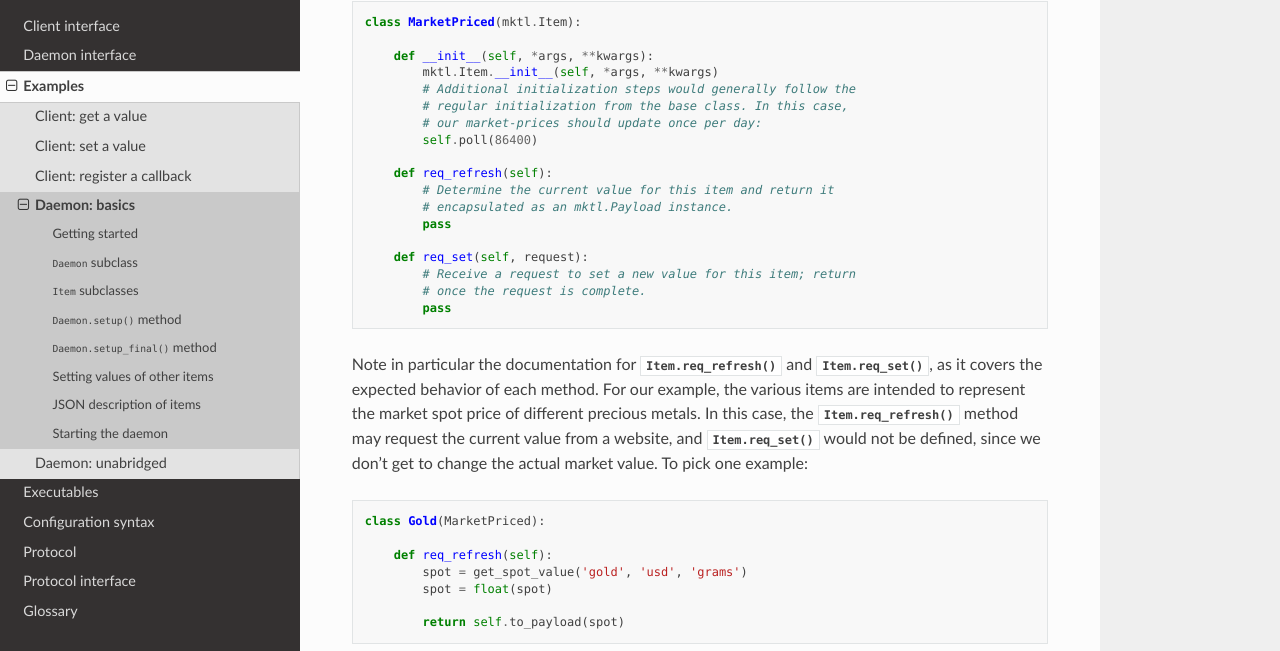
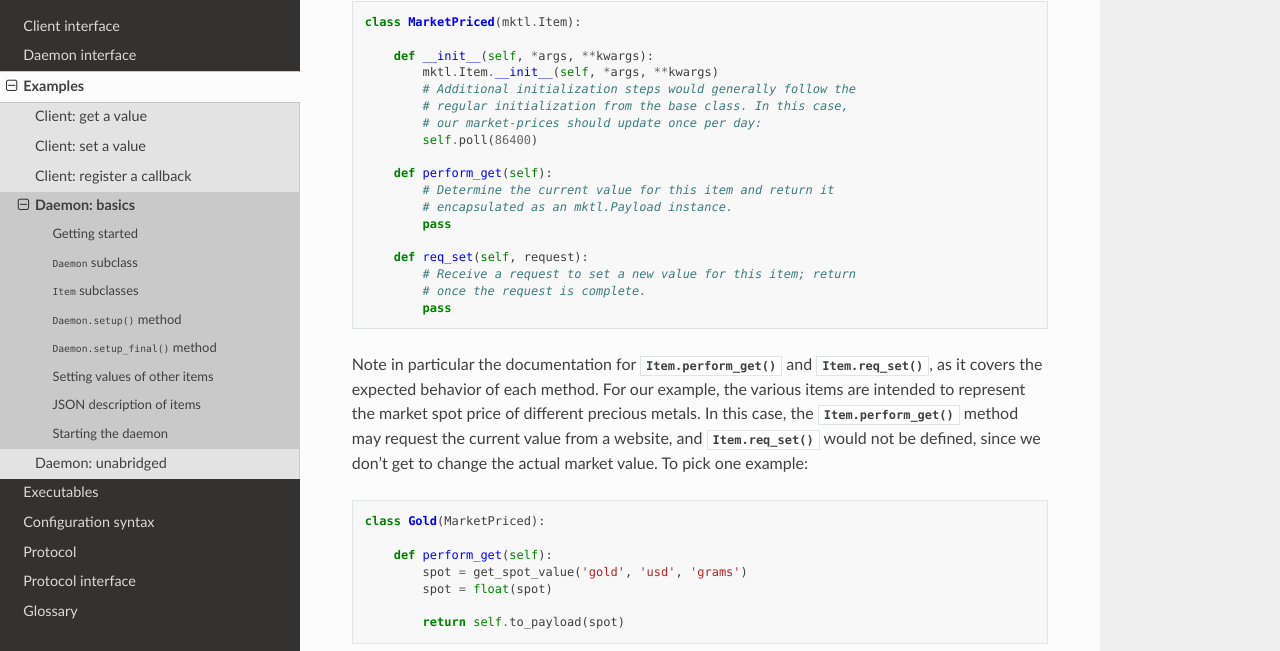
Before and after one commit to KeckObservatory/mKTL, a Sphinx documentation site: the page built from doc/example/daemon.rst, in a window 1280 px wide and 900 px high, scrolled down 1017 px. Shown: the part 94-745 px from the top of the window. Built offline with Sphinx 7.4.7 and the Read the Docs theme 3.1.0, drawn with Linux system fonts in a browser that asks for light colours.

Commit message:
Change req_refresh() to perform_get().

```diff
--- a/doc/daemon.rst
+++ b/doc/daemon.rst
@@ -59,12 +59,12 @@ subclasses. This is where requests get handled, where data gets interpreted,
 where logic is defined that could span items within and without the boundaries
 of the containing :class:`mktl.Daemon`.
 
-Subclass definitions of the :func:`mktl.Item.req_refresh`,
+Subclass definitions of the :func:`mktl.Item.perform_get`,
 :func:`mktl.Item.req_set`, and :func:`mktl.Item.validate` methods
 are the key methods to override when implementing custom behavior.
 
 .. autoclass:: mktl.Item
-   :members: from_payload, poll, publish, req_get, req_poll, req_refresh, req_set, to_payload, validate
+   :members: from_payload, perform_get, poll, publish, req_get, req_poll, req_set, to_payload, validate
 
 
 marked executable
--- a/doc/example/daemon.rst
+++ b/doc/example/daemon.rst
@@ -64,7 +64,7 @@ An example subclass would have a structure like the following::
             # our market-prices should update once per day:
             self.poll(86400)
 
-        def req_refresh(self):
+        def perform_get(self):
             # Determine the current value for this item and return it
             # encapsulated as an mktl.Payload instance.
             pass
@@ -74,18 +74,18 @@ An example subclass would have a structure like the following::
             # once the request is complete.
             pass
 
-Note in particular the documentation for :func:`Item.req_refresh` and
+Note in particular the documentation for :func:`Item.perform_get` and
 :func:`Item.req_set`, as it covers the expected behavior of each method.
 For our example, the various items are intended to represent the market
 spot price of different precious metals. In this case, the
-:func:`Item.req_refresh` method may request the current value from a website,
+:func:`Item.perform_get` method may request the current value from a website,
 and :func:`Item.req_set` would not be defined, since we don't get to change
 the actual market value. To pick one example::
 
 
     class Gold(MarketPriced):
 
-        def req_refresh(self):
+        def perform_get(self):
             spot = get_spot_value('gold', 'usd', 'grams')
             spot = float(spot)
 
```
Also changed, not shown: 2 other files.
